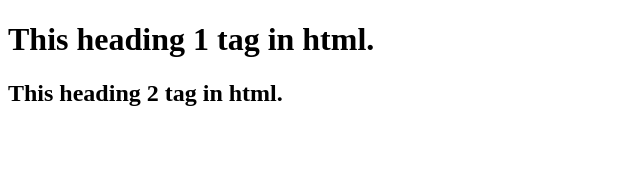
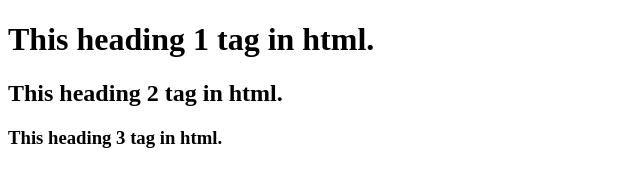
Before and after one commit to sourabhintoit/invitation, a plain HTML site: page index.html in a window 1280 px wide. Shown: the whole page, without its empty margins (0-640 px from the left). Drawn offline with Linux system fonts and the light colour scheme.

Commit message:
Heading 3 added to index.html

```diff
--- a/index.html
+++ b/index.html
@@ -13,5 +13,9 @@
 
     <h2>This heading 2 tag in html.</h2>
 
+    <h3>This heading 3 tag in html.</h3>
+
+
+
 </body>
 </html>
```
